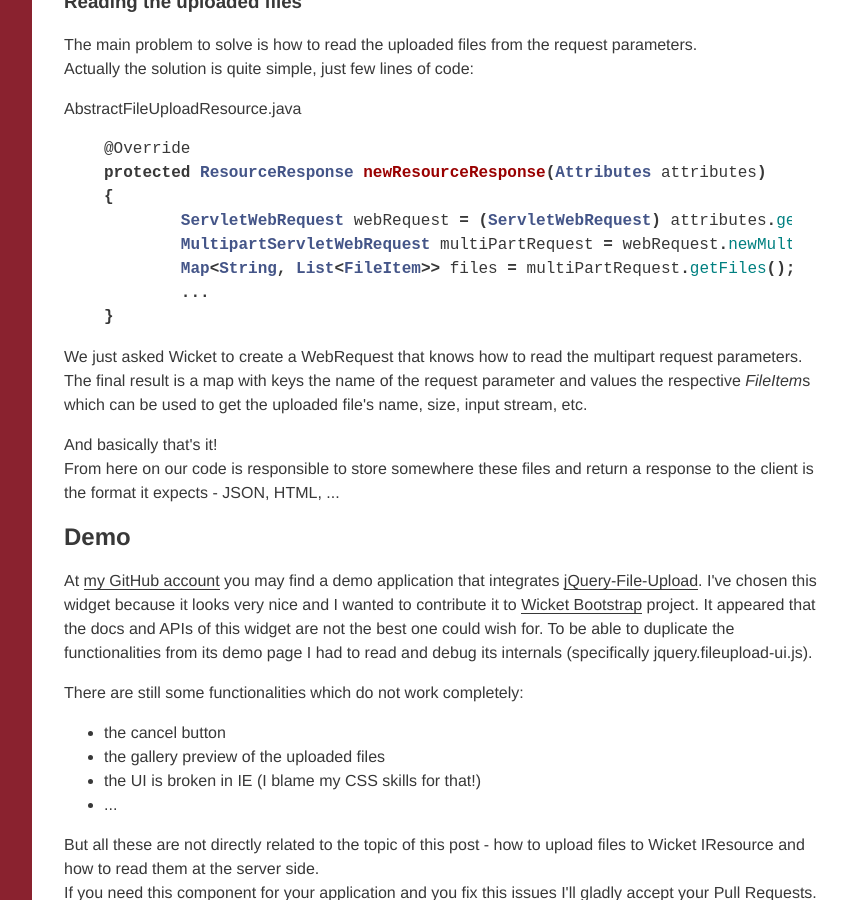
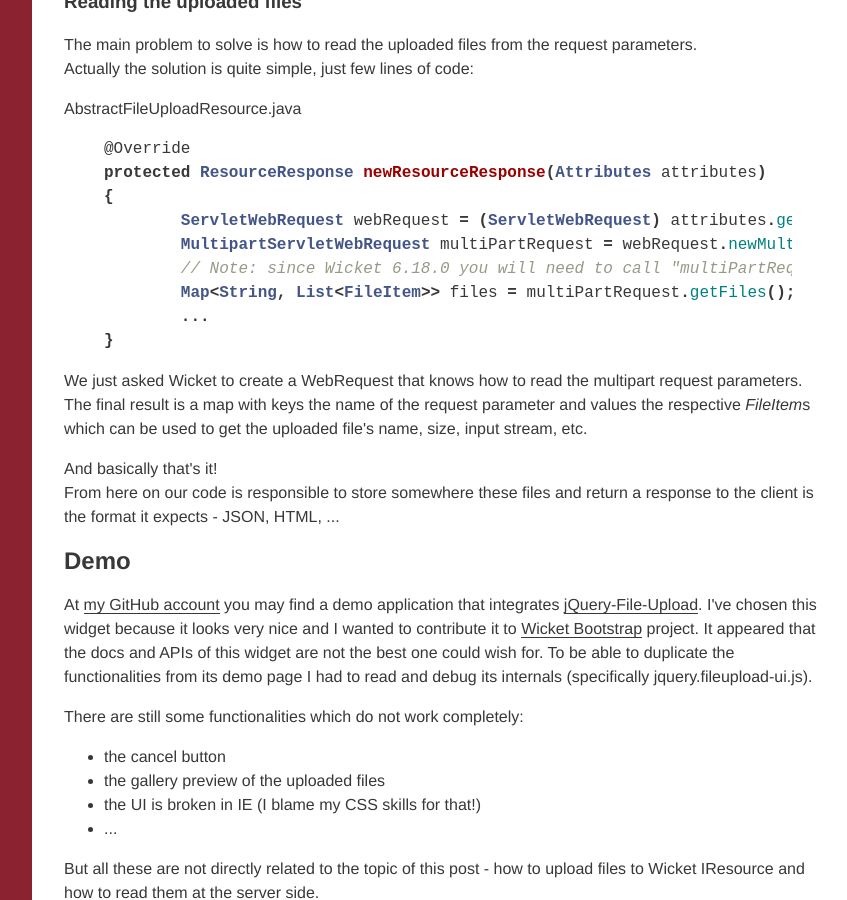
Before and after one commit to dashorst/wicketinaction.com, a Jekyll site: the page built from _posts/2012/2012-11-14-uploading-files-to-wicket-iresource.markdown, in a window 1280 px wide and 900 px high, scrolled down 1093 px. Shown: the whole window, without its empty margins (48-895 px from the left). Built offline with Jekyll 4.4.1, drawn with Linux system fonts in a browser that asks for light colours; Markdown is read by kramdown in place of the engine named in the settings; comment, search, counter and statistics services are not loaded.

Commit message:
Update the code for uploading files to an IResource

```diff
--- a/_posts/2012/2012-11-14-uploading-files-to-wicket-iresource.markdown
+++ b/_posts/2012/2012-11-14-uploading-files-to-wicket-iresource.markdown
@@ -50,6 +50,7 @@
 {
 	ServletWebRequest webRequest = (ServletWebRequest) attributes.getRequest();
 	MultipartServletWebRequest multiPartRequest = webRequest.newMultipartWebRequest(getMaxSize(), "ignored");
+	// Note: since Wicket 6.18.0 you will need to call "multiPartRequest.parseFileParts();" additionally here
 	Map<String, List<FileItem>> files = multiPartRequest.getFiles();
 	...
 }
```
